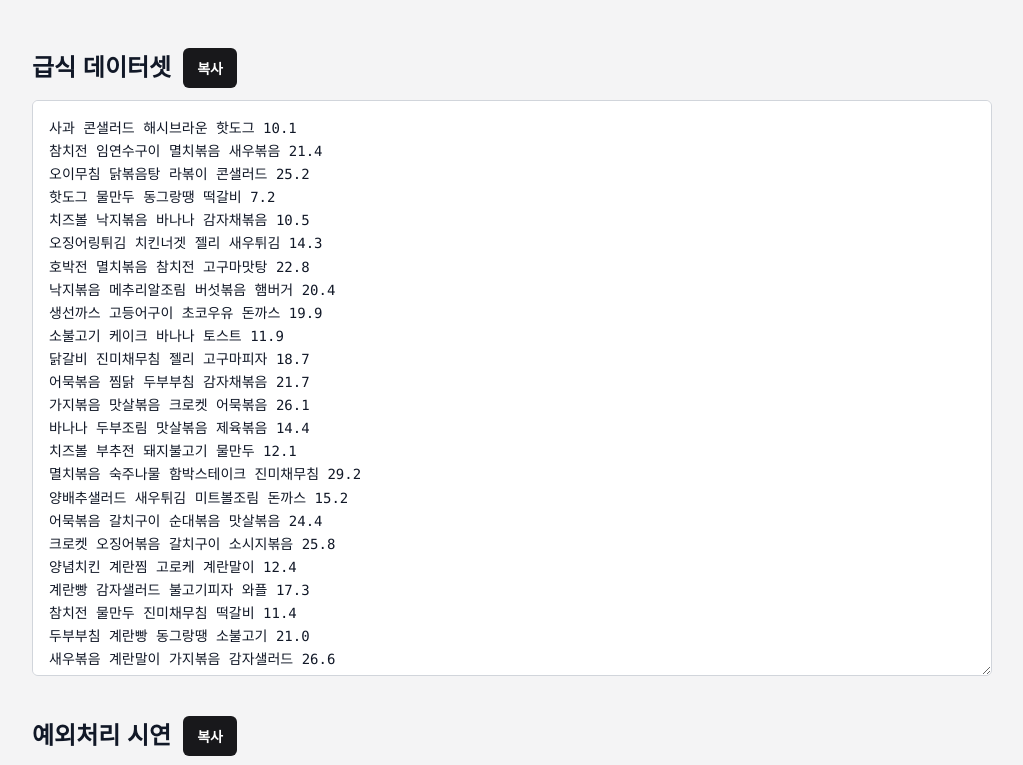
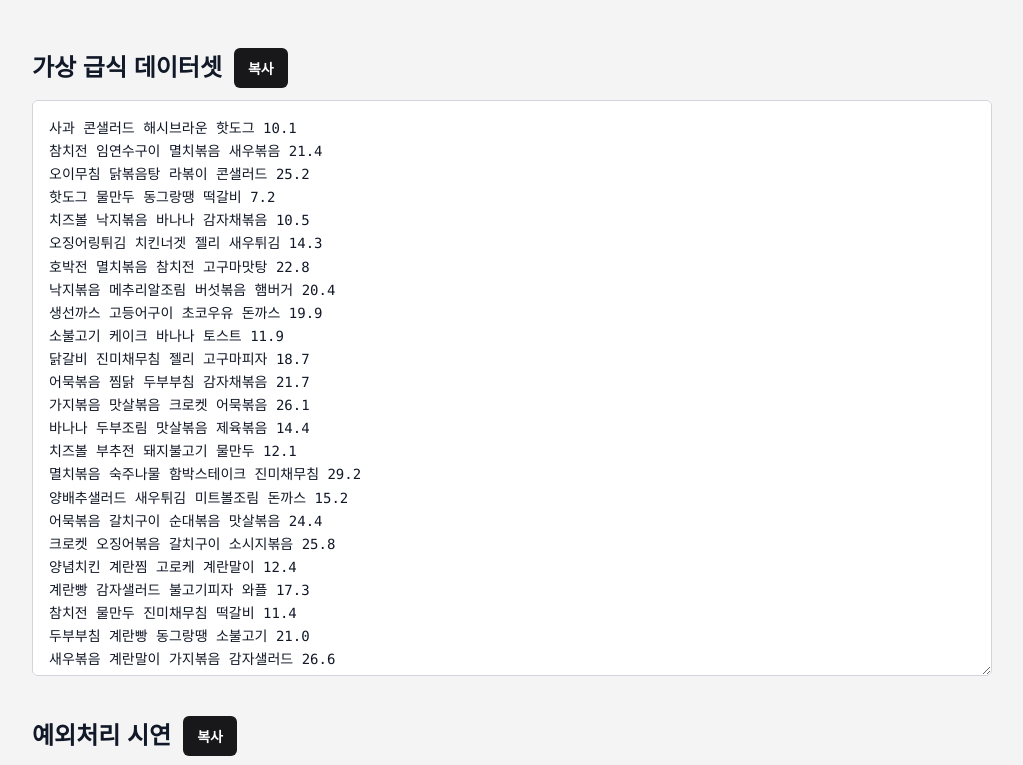
Before and after one commit to Min-08/datasetcloudflare, a plain HTML site: page index.html in a window 1280 px wide. Shown: the top 765 px of the page, without its empty margins (128-1151 px from the left). Drawn offline with Linux system fonts and the light colour scheme.

Commit message:
Rename meal dataset heading

```diff
--- a/index.html
+++ b/index.html
@@ -72,7 +72,7 @@
 <body>
   <main>
     <div class="titlebar">
-      <h1>급식 데이터셋</h1>
+      <h1>가상 급식 데이터셋</h1>
       <div class="actions">
         <button type="button" class="copy-button" data-target="mealDataset">복사</button>
       </div>
```
